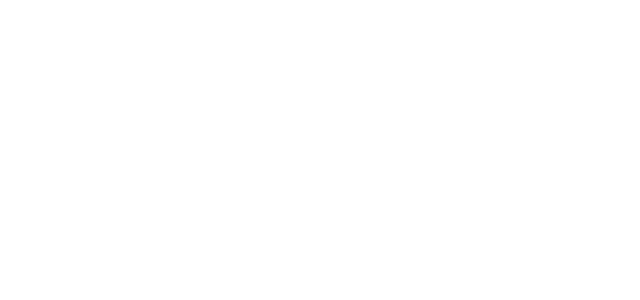
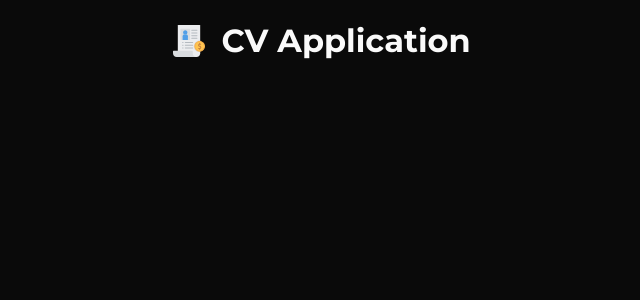
Before and after one commit to alienworld1/cv-application, a React (Vite) app: page / in a window 1280 px wide. Shown: the top 300 px of the page, without its empty margins (318-958 px from the left). Built offline with nearby package versions, Linux system fonts and the light colour scheme.

Commit message:
Add the header

```diff
--- a/index.html
+++ b/index.html
@@ -3,6 +3,7 @@
   <head>
     <meta charset="UTF-8" />
     <meta name="viewport" content="width=device-width, initial-scale=1.0" />
+    <link rel="icon" type="image/x-icon" href="./src/assets/resume-portfolio-svgrepo-com.svg" />
     <title>CV Application</title>
   </head>
   <body>
--- a/src/App.jsx
+++ b/src/App.jsx
@@ -2,6 +2,6 @@
 
 export default function App() {
   return (
-    <></>
+    <main></main>
   )
 }
--- a/src/main.jsx
+++ b/src/main.jsx
@@ -1,9 +1,15 @@
 import React from 'react'
 import ReactDOM from 'react-dom/client'
 import App from './App.jsx'
+import './styles/index.css'
+import Logo from './assets/resume-portfolio-svgrepo-com.svg'
 
 ReactDOM.createRoot(document.getElementById('root')).render(
   <React.StrictMode>
+      <header>
+        <img src={Logo} alt="CV" />
+        <h1>CV Application</h1>
+      </header>
     <App />
   </React.StrictMode>,
 )
--- /dev/null
+++ b/src/styles/index.css
@@ -0,0 +1,15 @@
+header {
+  display: flex;
+  justify-content: center;
+  gap: 1rem;
+}
+
+header > img {
+  max-width: 32px;
+}
+
+body {
+  margin: 0;
+  background-color: #0a0a0a;
+  color: #fafafa;
+}
```
Also changed, not shown: src/assets/resume-portfolio-svgrepo-com.svg (added).
